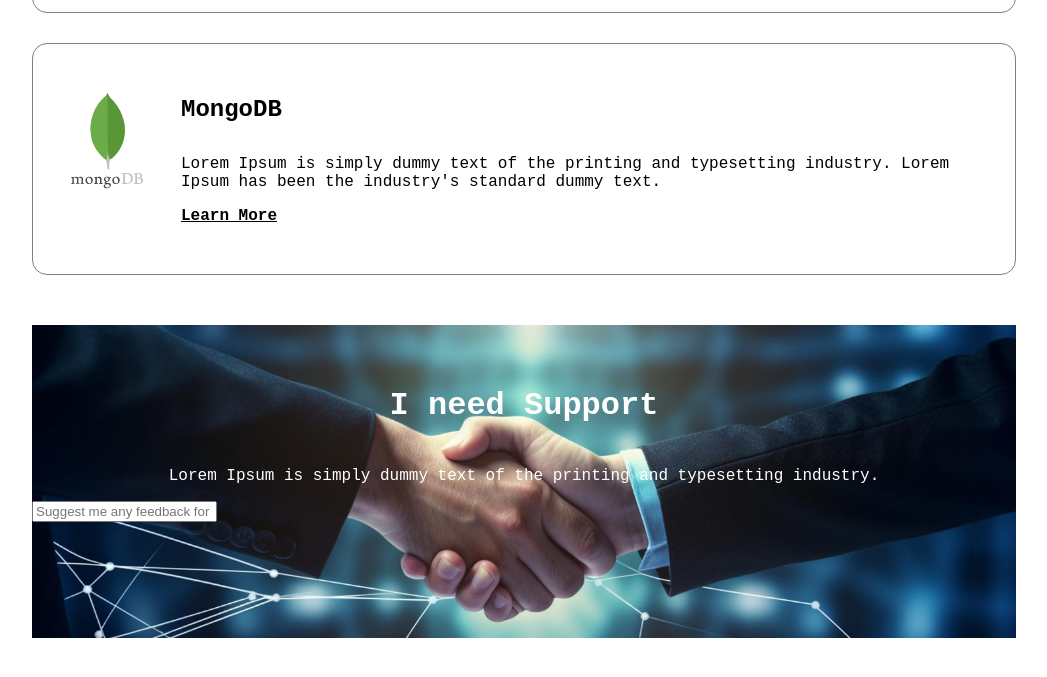
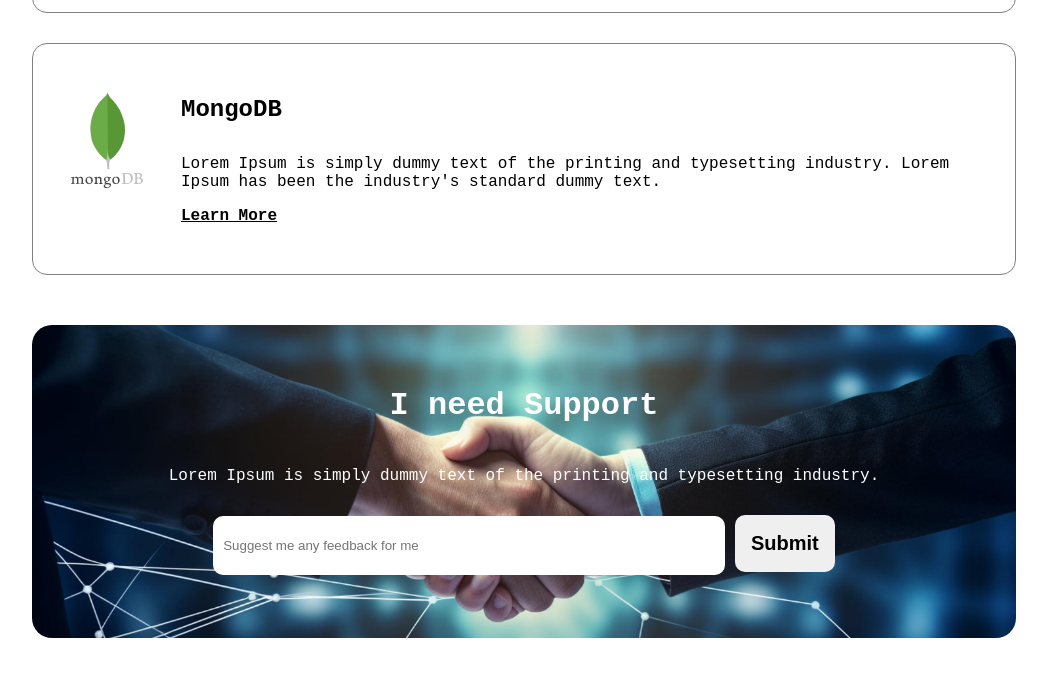
Before and after one commit to ryousufrahman/to-become-a-dev, a plain HTML site: page index.html in a window 1280 px wide. Shown: the part 4342-5019 px from the top of the page, without its empty margins (116-1163 px from the left). Before the commit the page ends 4988 px from the top, so only its background shows below. Drawn offline with Linux system fonts and the light colour scheme; a web font is replaced by a local one.

Commit message:
added page

```diff
--- a/index.html
+++ b/index.html
@@ -195,11 +195,15 @@
           <h4 class="fhead">I need Support</h4>
           <p class="fp">Lorem Ipsum is simply dummy text of the printing and typesetting industry.</p>
         </div>
+
+        <div class="formbox">
         <form action="">
 
-          <input  type="text" placeholder="Suggest me any feedback for me" >
+          <input  type="text" class="textinput" placeholder="Suggest me any feedback for me" >
+          <input type="submit" class="textsub">
 
         </form>
+        </div>
 
 
       </div>
--- a/styles/style.css
+++ b/styles/style.css
@@ -238,6 +238,7 @@ iframe{
     background-repeat: no-repeat;
     background-position: center;
     background-size: cover;
+    border-radius: 20px;
 
 
 }
@@ -253,4 +254,32 @@ iframe{
 .form-con{
     text-align: center;
     padding-top: 20px;
+    margin-bottom: 10px;
 }
+.textinput{
+    height: 57px;
+    width: 500px;
+    border-radius: 10px;
+    border: none;
+    padding: auto;
+    padding-left: 10px;
+    color: rgba(13, 19, 33, 40%);
+}
+.textsub{
+    height: 57px;
+    width: 100px;
+    border: none;
+    border-radius: 10px;
+    color: black;
+    font-weight: bold;
+    font-size: 20px;
+
+
+}
+.formbox{
+   text-align: center;
+   margin-top: 30px;
+}
+.page6{
+    margin-bottom: 111px;
+}
```
